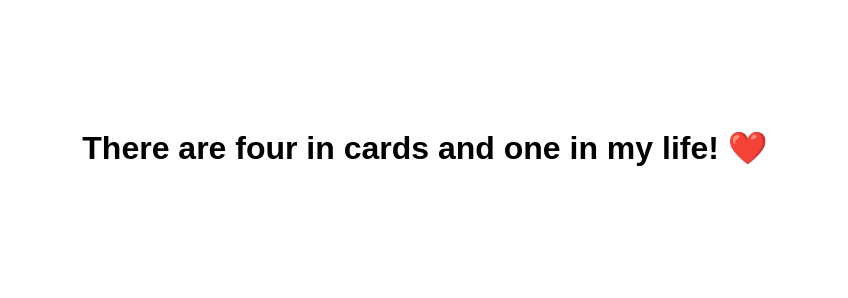
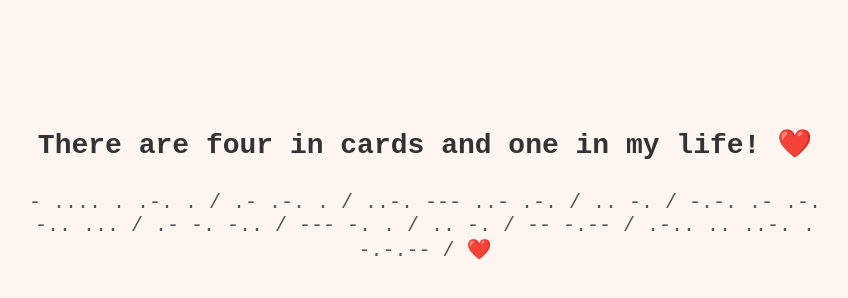
Before and after one commit to varad7070/Bharati-, a plain HTML site: page index.html in a window 1280 px wide. Shown: the whole page, without its empty margins (215-1063 px from the left). Drawn offline with Linux system fonts and the light colour scheme.

Commit message:
Update index.html

```diff
--- a/index.html
+++ b/index.html
@@ -1,9 +1,33 @@
 <!DOCTYPE html>
-<html>
+<html lang="en">
 <head>
+  <meta charset="UTF-8">
   <title>Secret Message</title>
+  <style>
+    body {
+      font-family: 'Courier New', monospace;
+      background-color: #fdf6f0;
+      color: #333;
+      text-align: center;
+      padding: 100px 20px;
+    }
+    h1 {
+      font-size: 28px;
+      margin-bottom: 30px;
+    }
+    .morse {
+      font-size: 20px;
+      color: #555;
+      word-wrap: break-word;
+      max-width: 800px;
+      margin: auto;
+    }
+  </style>
 </head>
-<body style="font-family: sans-serif; text-align: center; padding-top: 100px;">
+<body>
   <h1>There are four in cards and one in my life! ❤️</h1>
+  <div class="morse">
+    - .... . .-. . / .- .-. . / ..-. --- ..- .-. / .. -. / -.-. .- .-. -.. ... / .- -. -.. / --- -. . / .. -. / -- -.-- / .-.. .. ..-. . -.-.-- / ❤️
+  </div>
 </body>
 </html>
```
